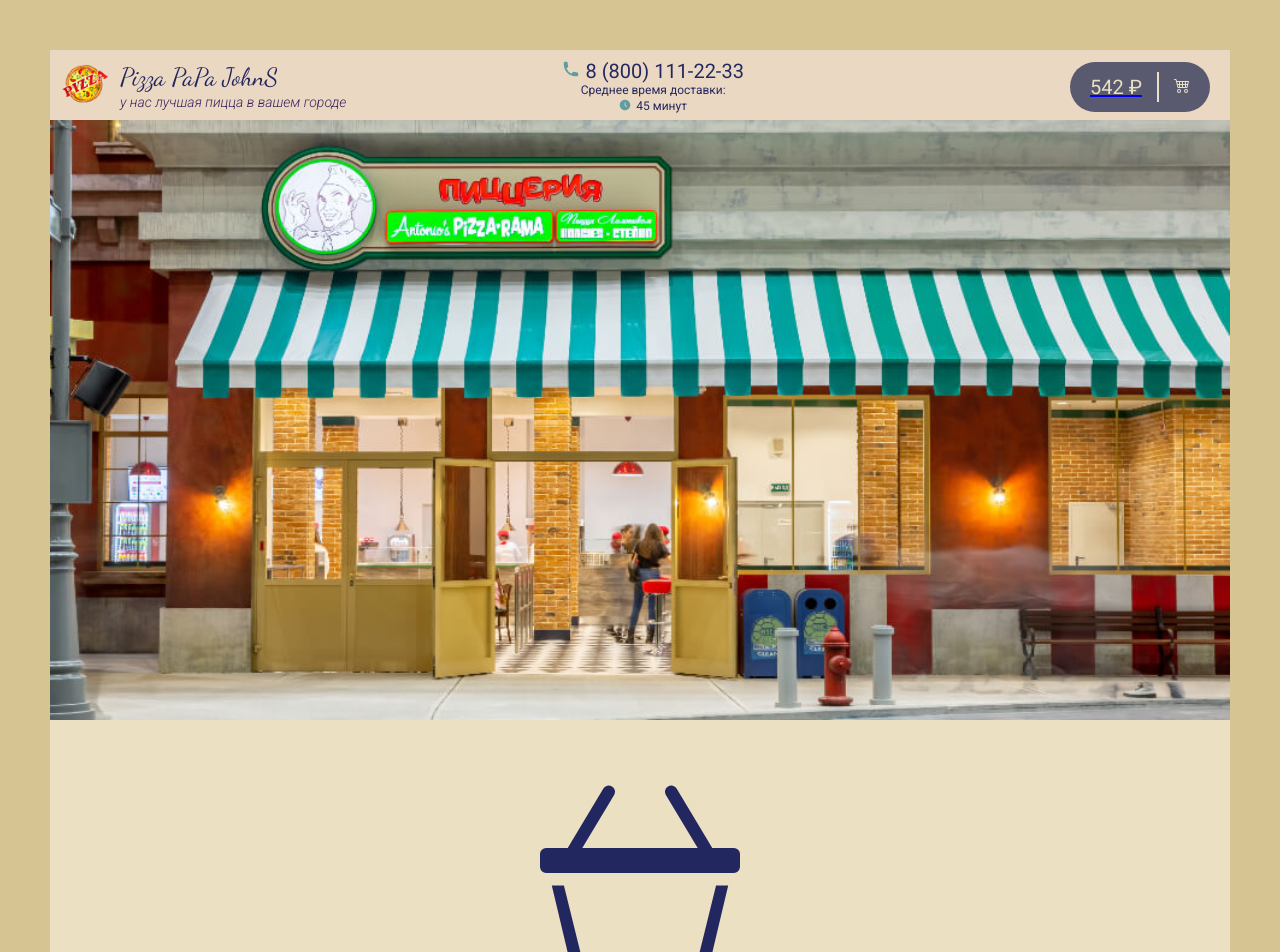
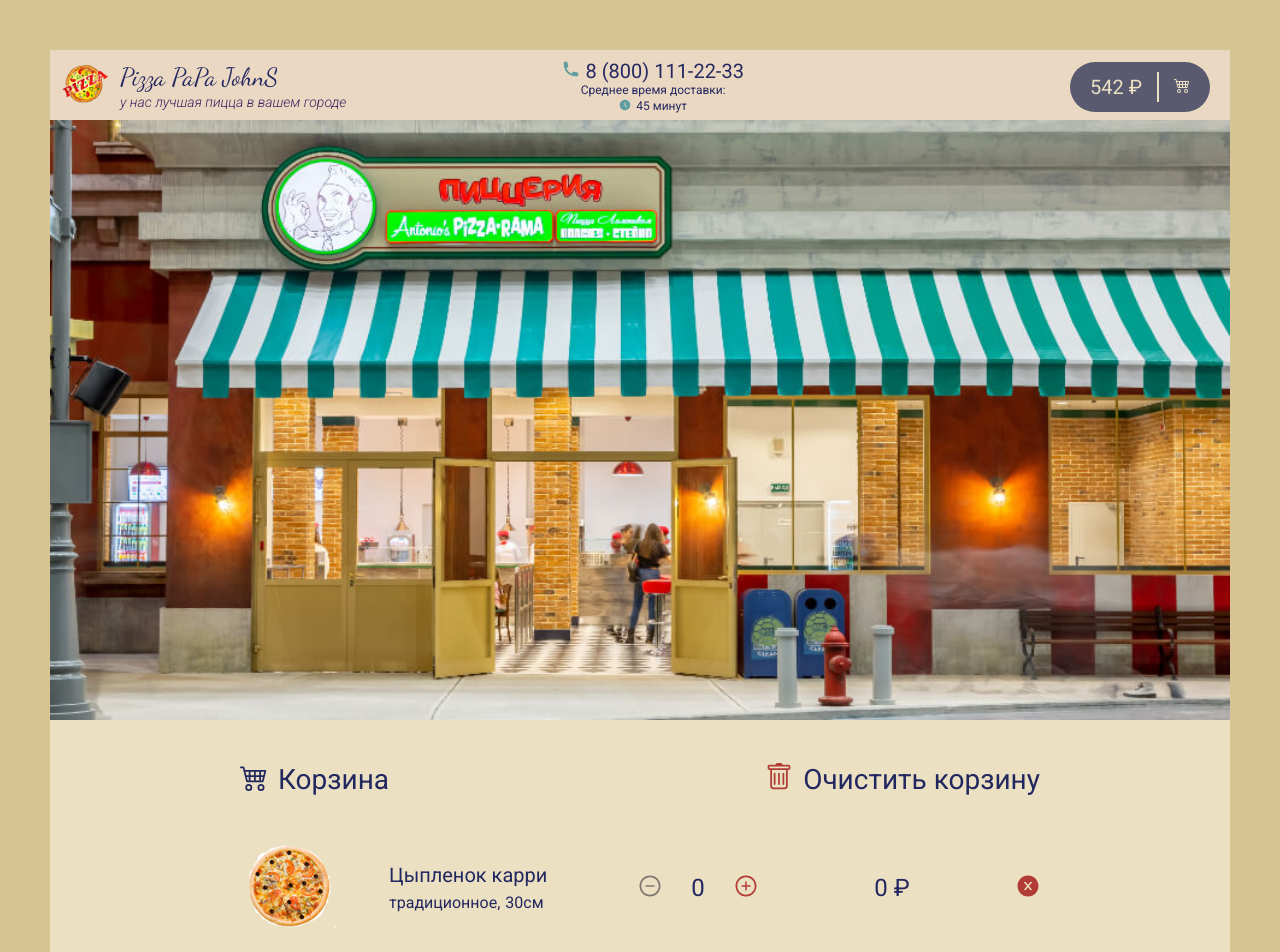
Before and after one commit to NikolayPilgun/ReactPizza, a React (Create React App) app: page /basket in a window 1280 px wide. Shown: the top 952 px of the page. Built offline with nearby package versions, Linux system fonts and the light colour scheme.

Commit message:
Basket item card

```diff
--- a/src/App.js
+++ b/src/App.js
@@ -1,24 +1,20 @@
 import { Route, Routes } from "react-router-dom";
-import Banner from "./components/banner/Banner";
 import Basket from "./components/basket/Basket";
 import Body from "./components/body/Body";
-import Footer from "./components/footer/Footer";
-import Header from "./components/header/Header";
+import Layout from "./components/layout/Layout";
 import NotFoundBlock from "./components/notFoundBlock/NotFoundBlock";
 import "./styles/index.scss";
 
 function App() {
 	return (
 		<div className="wrapper">
-			<Header />
-			<Banner />
 			<Routes>
-				<Route path="/" element={<Body />} />
-				<Route path="basket" element={<Basket />} />
-				<Route path="*" element={<NotFoundBlock />} />
+				<Route path="/" element={<Layout />}>
+					<Route index element={<Body />} />
+					<Route path="basket" element={<Basket />} />
+					<Route path="*" element={<NotFoundBlock />} />
+				</Route>
 			</Routes>
-
-			<Footer />
 		</div>
 	);
 }
--- a/src/components/basket/Basket.jsx
+++ b/src/components/basket/Basket.jsx
@@ -1,10 +1,72 @@
+import { BsCart4, BsFillArrowLeftCircleFill, BsTrash } from "react-icons/bs";
+import { Link } from "react-router-dom";
+import pizzas from "../../assets/pizzas.json";
 import styles from "./basket.module.scss";
 import Blank from "./blank/Blank";
-
+import Shopping from "./shopping/Shopping";
 function Basket() {
+	const arr = [1, 2, 3];
+	const colich = 3;
+	const sunna = 3848;
 	return (
 		<div className={styles.basket}>
-			<Blank />
+			{arr.length > 1 ? (
+				<div className={styles.container}>
+					<div className={styles.title}>
+						<div className={styles.title}>
+							<span>
+								<BsCart4 />
+							</span>
+							<h2>Корзина</h2>
+						</div>
+						<div className={styles.title}>
+							<span className={styles.cleaning}>
+								<BsTrash />
+							</span>
+							<h2>Очистить корзину</h2>
+						</div>
+					</div>
+					{pizzas.map((card) => (
+						<Shopping
+							key={card.id}
+							id={card.id}
+							imageUrl={card.imageUrl}
+							title={card.title}
+							price={card.price}
+							sizes={card.sizes}
+							types={card.types}
+						/>
+					))}
+
+					<div className={styles.total}>
+						<div className={styles.total}>
+							<h2>Количество:</h2>
+							<span>{colich} шт.</span>
+						</div>
+						<div className={styles.total}>
+							<h2>Сумма заказа:</h2>
+							<span>{sunna} ₽</span>
+						</div>
+					</div>
+					<div className={styles.button}>
+						<div className={styles.button}>
+							<Link to="/">
+								<button className={styles.buttonLeft}>
+									<span>
+										<BsFillArrowLeftCircleFill />
+									</span>
+									Вернуться назад
+								</button>
+							</Link>
+						</div>
+						<div className={styles.button}>
+							<button className={styles.buttonRight}>Оплатить сейчас</button>
+						</div>
+					</div>
+				</div>
+			) : (
+				<Blank />
+			)}
 		</div>
 	);
 }
--- a/src/components/basket/basket.module.scss
+++ b/src/components/basket/basket.module.scss
@@ -1,3 +1,80 @@
 .basket {
 	margin: 40px 0px 40px 0px;
 }
+.container {
+	max-width: 800px;
+	margin: 0px auto;
+}
+.title {
+	display: flex;
+	flex-wrap: wrap;
+	flex-direction: row;
+	justify-content: space-between;
+	align-items: center;
+	span {
+		font-size: 28px;
+		margin-right: 10px;
+	}
+	h2 {
+		font-size: 28px;
+	}
+}
+.cleaning {
+	cursor: pointer;
+	color: rgba(163, 19, 19, 0.8);
+}
+.total {
+	display: flex;
+	flex-wrap: wrap;
+	flex-direction: row;
+	justify-content: space-between;
+	align-items: center;
+	span {
+		font-size: 22px;
+		color: rgba(251, 75, 2, 0.8);
+	}
+	h2 {
+		font-size: 18px;
+		margin-right: 10px;
+	}
+}
+.button {
+	display: flex;
+	flex-wrap: wrap;
+	flex-direction: row;
+	justify-content: space-between;
+	align-items: center;
+	margin-top: 20px;
+}
+
+.buttonLeft {
+	display: flex;
+	flex-wrap: wrap;
+	flex-direction: row;
+	justify-content: space-between;
+	align-items: center;
+	font-size: 20px;
+	background: rgb(101, 166, 169);
+	padding: 15px 20px;
+	border-radius: 16px;
+	transition: all 0.3s ease;
+	span {
+		font-size: 20px;
+		margin-right: 10px;
+	}
+}
+.buttonLeft:hover {
+	color: rgba(251, 75, 2, 1);
+	background: rgba(98, 75, 100, 1);
+}
+.buttonRight {
+	font-size: 24px;
+	background: rgba(251, 75, 2, 0.7);
+	padding: 15px 30px;
+	border-radius: 16px;
+	transition: all 0.3s ease;
+}
+.buttonRight:hover {
+	background: rgba(251, 75, 2, 0.9);
+	color: #ebe0c2;
+}
--- /dev/null
+++ b/src/components/basket/shopping/Shopping.jsx
@@ -0,0 +1,48 @@
+import { useState } from "react";
+import {
+	AiFillCloseCircle,
+	AiOutlineMinusCircle,
+	AiOutlinePlusCircle,
+} from "react-icons/ai";
+import styles from "./shopping.module.scss";
+
+function Shopping({ imageUrl, title, id, sizes, types, price }) {
+	let [count, setCount] = useState(0);
+	const typeNames = ["традиционное", "тонкое"];
+	const knopka = [1];
+	console.log(knopka);
+	return (
+		<div className={styles.shopping}>
+			<div className={styles.card}>
+				<div className={styles.picture}>
+					<img src={imageUrl} alt={`Пицца  ${title} id#${id}`} />
+				</div>
+				<div className={styles.description}>
+					<h2>{title}</h2>
+					<p>
+						<span>{typeNames[types[0]]},</span>
+						<span>{sizes[1]}см</span>
+					</p>
+				</div>
+				<div className={styles.amount}>
+					<button
+						disabled={count <= 1 ? true : false}
+						onClick={() => setCount(count - 1)}
+					>
+						<AiOutlineMinusCircle />
+					</button>
+					<h3>{count}</h3>
+					<button onClick={() => setCount(count + 1)}>
+						<AiOutlinePlusCircle />
+					</button>
+				</div>
+				<div className={styles.price}>{price * count} ₽</div>
+				<div className={styles.remove}>
+					<AiFillCloseCircle />
+				</div>
+			</div>
+		</div>
+	);
+}
+
+export default Shopping;
--- /dev/null
+++ b/src/components/basket/shopping/shopping.module.scss
@@ -0,0 +1,60 @@
+.shopping {
+	margin: 40px 0px 40px 0px;
+}
+.card {
+	display: flex;
+	flex-wrap: wrap;
+	flex-direction: row;
+	justify-content: space-between;
+	align-items: center;
+}
+.picture {
+	img {
+		width: 100px;
+		height: 100px;
+	}
+}
+.description {
+	width: 200px;
+	h2 {
+		font-size: 20px;
+	}
+	p {
+		margin-top: 10px;
+		font-size: 16px;
+		span {
+			margin-right: 5px;
+		}
+	}
+}
+.amount {
+	width: 130px;
+	display: flex;
+	flex-direction: row;
+	justify-content: space-between;
+	align-items: center;
+	h3 {
+		margin-right: 10px;
+		font-size: 24px;
+		text-align: center;
+	}
+	button {
+		margin-right: 10px;
+		font-size: 24px;
+		color: rgba(163, 19, 19, 0.8);
+	}
+	button:disabled {
+		color: rgba(98, 91, 91, 0.8);
+		cursor: none;
+	}
+}
+.price {
+	width: 150px;
+	text-align: center;
+	font-size: 24px;
+}
+.remove {
+	font-size: 24px;
+	color: rgba(163, 19, 19, 0.8);
+	cursor: pointer;
+}
--- /dev/null
+++ b/src/components/layout/Layout.jsx
@@ -0,0 +1,17 @@
+import { Outlet } from "react-router-dom";
+import Banner from "../banner/Banner";
+import Footer from "../footer/Footer";
+import Header from "../header/Header";
+
+function Layout() {
+	return (
+		<>
+			<Header />
+			<Banner />
+			<Outlet />
+			<Footer />
+		</>
+	);
+}
+
+export default Layout;
--- a/src/components/notFoundBlock/NotFoundBlock.jsx
+++ b/src/components/notFoundBlock/NotFoundBlock.jsx
@@ -1,4 +1,5 @@
 import { AiFillBug } from "react-icons/ai";
+import { Link } from "react-router-dom";
 import styles from "./notFound.module.scss";
 
 function NotFoundBlock() {
@@ -15,6 +16,11 @@
 					К сожалению данная страница отсутствует в нашем интернет-магазине.
 				</h3>
 			</div>
+			<div className={styles.button}>
+				<Link to="/">
+					<button className={styles.btn}>Вернутся назад</button>
+				</Link>
+			</div>
 		</div>
 	);
 }
--- a/src/components/notFoundBlock/notFound.module.scss
+++ b/src/components/notFoundBlock/notFound.module.scss
@@ -17,3 +17,33 @@
 	font-size: 20px;
 	font-weight: bold;
 }
+.button {
+	margin: 60px 0px;
+}
+.btn {
+	position: relative;
+	display: inline-block;
+	font-size: 20px;
+	font-weight: 700;
+	color: rgb(209, 209, 217);
+	text-decoration: none;
+	text-shadow: 0 -1px 2px rgba(0, 0, 0, 0.2);
+	padding: 0.5em 1em;
+	outline: none;
+	border-radius: 3px;
+	background: linear-gradient(rgb(110, 112, 120), rgb(81, 81, 86))
+		rgb(110, 112, 120);
+	box-shadow: 0 1px rgba(255, 255, 255, 0.2) inset, 0 3px 5px rgba(0, 1, 6, 0.5),
+		0 0 1px 1px rgba(0, 1, 6, 0.2);
+	transition: 0.2s ease-in-out;
+}
+.btn:hover:not(:active) {
+	background: linear-gradient(rgb(126, 126, 134), rgb(70, 71, 76))
+		rgb(126, 126, 134);
+}
+.btn:active {
+	top: 1px;
+	background: linear-gradient(rgb(76, 77, 82), rgb(56, 57, 62)) rgb(76, 77, 82);
+	box-shadow: 0 0 1px rgba(0, 0, 0, 0.5) inset,
+		0 2px 3px rgba(0, 0, 0, 0.5) inset, 0 1px 1px rgba(255, 255, 255, 0.1);
+}
--- a/src/styles/_resetStyles.scss
+++ b/src/styles/_resetStyles.scss
@@ -141,6 +141,7 @@
 }
 a {
 	background-color: transparent;
+	text-decoration: none;
 }
 abbr[title] {
 	border-bottom: none;
```
Lines whose indentation alone changed are shown as unchanged.
